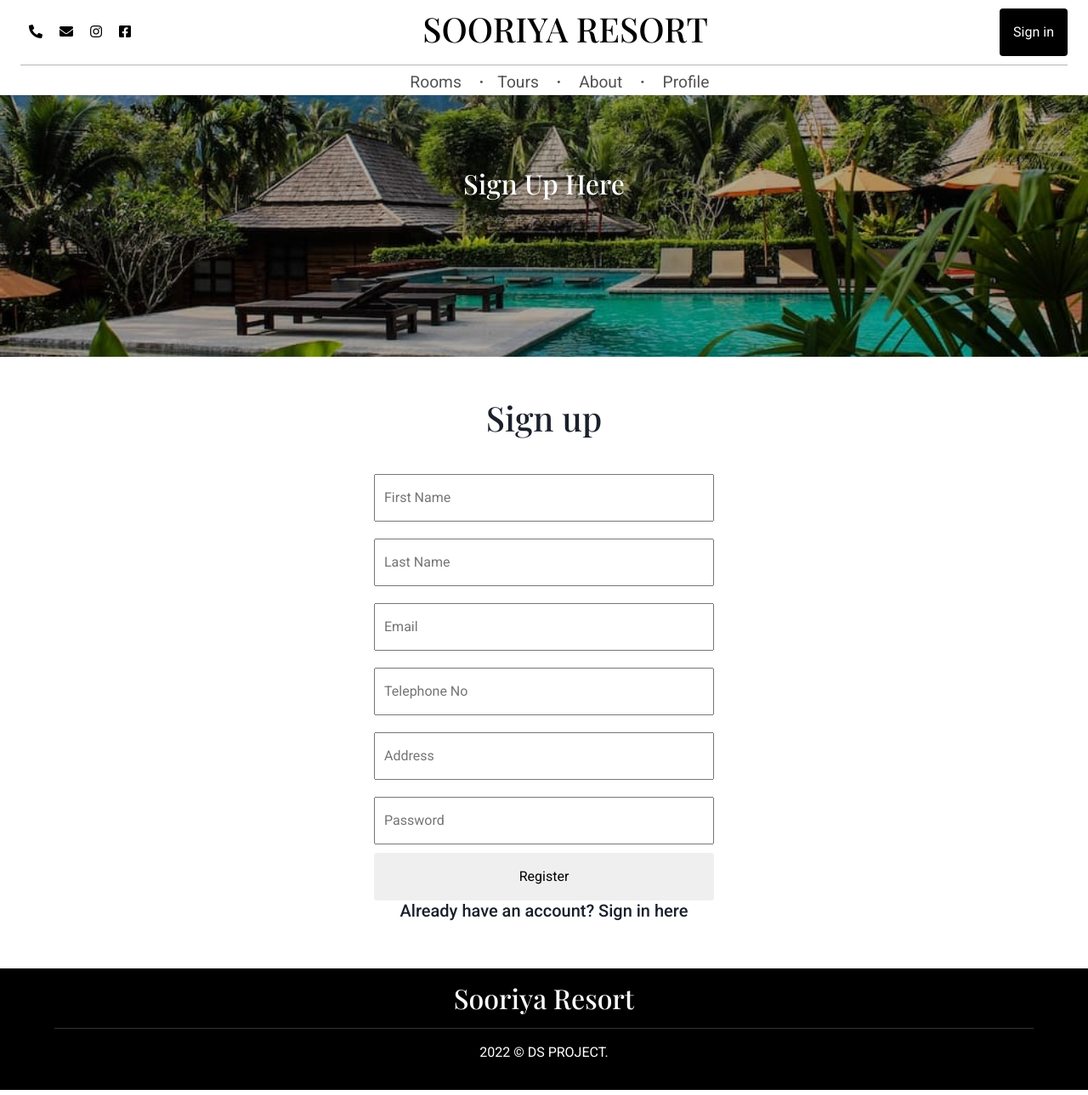
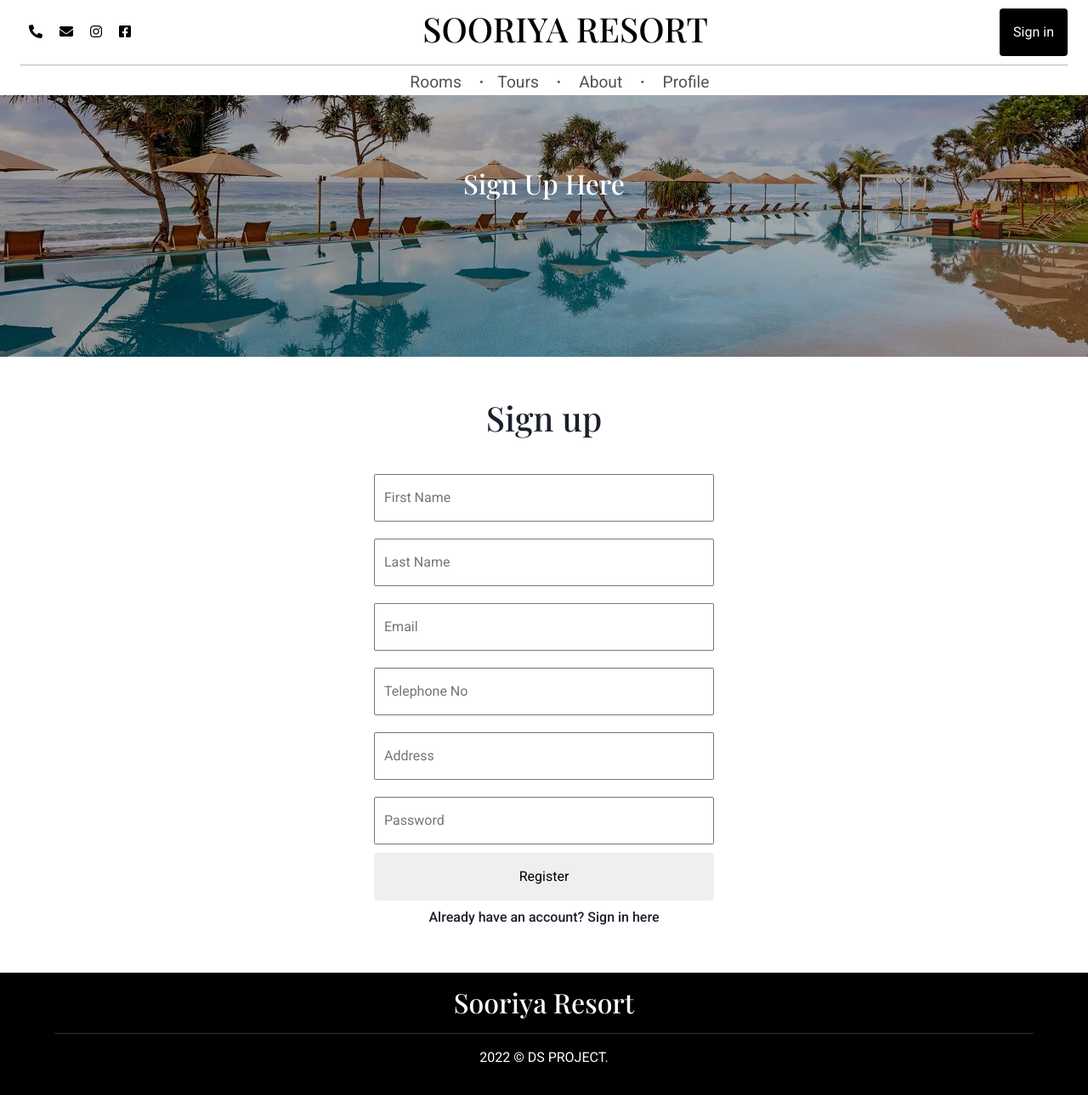
Before and after one commit to akilakavinda99/SLIIT-DS-Hotel-Reservation-Platform, a React (Create React App) app in the folder frontend/: page /register in a window 1280 px wide. Shown: the whole page at 85% size. Built offline with nearby package versions, Linux system fonts and the light colour scheme.

Commit message:
add some features and change images

```diff
--- a/frontend/src/components/Traveler/travelerLogin.js
+++ b/frontend/src/components/Traveler/travelerLogin.js
@@ -1,5 +1,6 @@
 import React, { useState } from "react";
 import { useHistory } from "react-router-dom";
+import { Link } from "react-router-dom";
 import axios from "axios";
 
 import "./TravelerReg.scss";
@@ -61,7 +62,7 @@ const TravellerLogin = () => {
                 className="header-main"
                 style={{
                 background:
-                    ' no-repeat center/cover url("/img/admin/admin_main.jpg")',
+                    ' no-repeat center/cover url("/img/admin/signin_user.jpg")',
                 }}
             >
                 <div className="header-content">
@@ -86,6 +87,10 @@ const TravellerLogin = () => {
                             onChange={onChange} />
 
                         <button className="btn">Log in</button>
+
+                        <Link to="/register">
+                            <h6 className="txt-sign-in">Not registered? Create an account</h6>
+                        </Link>
                     </form>
             </div>
             </div>
--- a/frontend/src/components/Traveler/travelerRegister.js
+++ b/frontend/src/components/Traveler/travelerRegister.js
@@ -1,6 +1,7 @@
 import React, { useState } from "react";
 import axios from "axios";
 import { Link } from "react-router-dom";
+import { useHistory } from "react-router";
 
 import "./TravelerReg.scss";
 
@@ -12,6 +13,8 @@ export default function RegisterTraveler() {
     const [telephone, setTelephone] = useState("");
     const [address, setAddress] = useState("");
     const [password, setPassword] = useState("");
+
+    const history = useHistory();
 
 
     function sendData(e) {
@@ -27,7 +30,9 @@ export default function RegisterTraveler() {
         }
 
         axios.post("http://localhost:5000/traveler/register", newTraveler).then(() => {
-            alert("successful")
+            //alert("successful");
+            history.push("/login")
+
         }).catch((e) => {
             alert(e)
         })
@@ -39,7 +44,7 @@ export default function RegisterTraveler() {
                 className="header-main"
                 style={{
                     background:
-                        ' no-repeat center/cover url("/img/admin/admin_main.jpg")',
+                        ' no-repeat center/cover url("/img/admin/signup_user.jpeg")',
                 }}
             >
                 <div className="header-content">
@@ -101,7 +106,7 @@ export default function RegisterTraveler() {
                         <button className="btn">Register</button>
 
                         <Link to="/login">
-                            <h5 className="txt-sign-in">Already have an account? Sign in here</h5>
+                            <h6 className="txt-sign-in">Already have an account? Sign in here</h6>
                         </Link>
 
                 </form>
```
